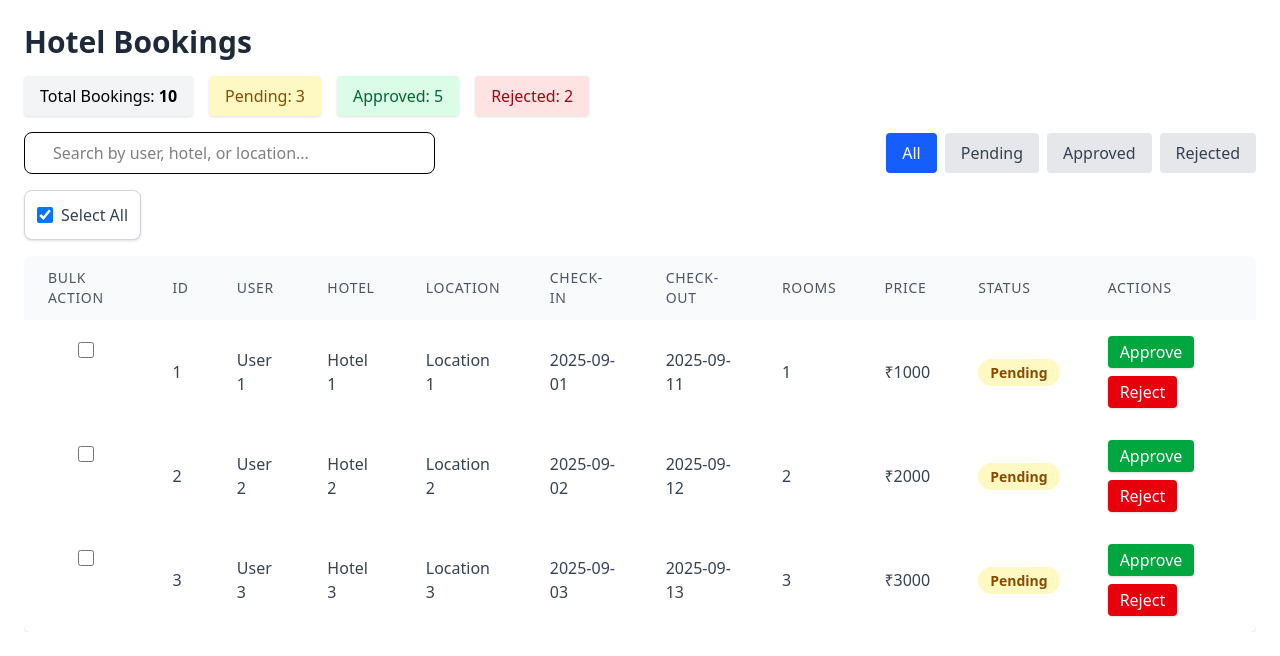
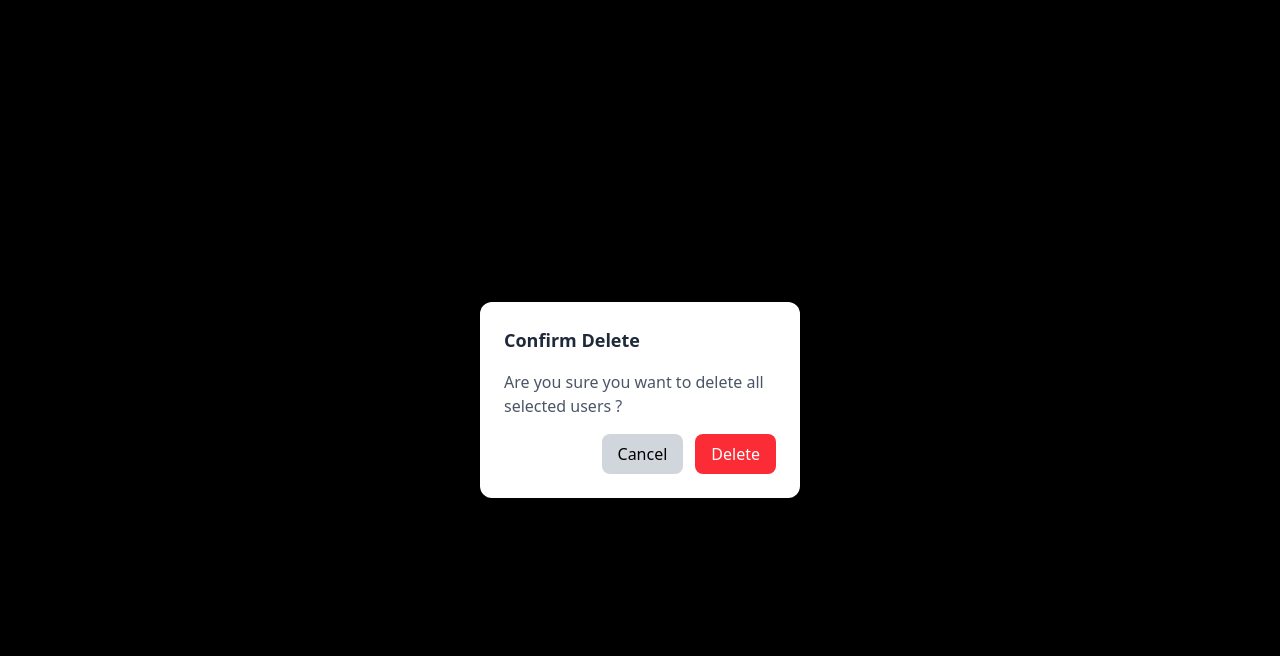
Before and after one commit to ravitharun/Hotel-booking-MERN, a React (Vite) app in the folder Client/Client/: page /Admin/Bookings in a window 1280 px wide. Both pictures are taken after a click on the label "Select All". Shown: the top 656 px of the page. Built offline with nearby package versions, Linux system fonts and the light colour scheme.

Commit message:
added the admin ui

```diff
--- a/Client/Client/src/Admin/Pages/BookingsAdming.jsx
+++ b/Client/Client/src/Admin/Pages/BookingsAdming.jsx
@@ -4,10 +4,19 @@ import { FaSearch } from "react-icons/fa";
 const BookingsAdminUI = () => {
   const [searchTerm, setSearchTerm] = useState("");
   const [filterStatus, setFilterStatus] = useState("All");
+  const [SelectAll, SetselectAll] = useState(false);
+  const [SingleSelect, SetSingleSelect] = useState(false);
+  const [TotalSelect, SetTotalselect] = useState(0);
+  // Sample booking counts
 
-  // Sample booking counts
+  const usershotel = [1, 2, 3];
   const totalBookings = 10;
   const statusCounts = { Pending: 3, Approved: 5, Rejected: 2 };
+  const ISSelect = (index) => {
+    let UsersId = usershotel.map((index) => index);
+    SetTotalselect(UsersId.length);
+    SetselectAll((prev) => !prev);
+  };
 
   return (
     <div className="p-6">
@@ -53,7 +62,7 @@ const BookingsAdminUI = () => {
         <div className="flex gap-2 flex-wrap">
           {["All", "Pending", "Approved", "Rejected"].map((status) => (
             <button
-              key={status}
+              key={status.id}
               onClick={() => setFilterStatus(status)}
               className={`px-4 py-2 rounded ${
                 filterStatus === status
@@ -67,19 +76,62 @@ const BookingsAdminUI = () => {
         </div>
       </div>
 
-      <div className="flex items-center gap-2 mb-4 p-3 border border-gray-300 rounded-lg bg-white shadow-sm w-max">
+      <div
+        className="flex items-center gap-2 mb-4 p-3 border border-gray-300 rounded-lg bg-white shadow-sm w-max"
+        onClick={() => ISSelect(status.id)}
+      >
         <input
           type="checkbox"
           id="selectAll"
           className="h-4 w-4 text-blue-600 border-gray-400 rounded focus:ring-blue-500"
+          checked={SelectAll}
         />
         <label
           htmlFor="selectAll"
           className="text-gray-700 font-medium cursor-pointer"
+          onClick={() => ISSelect(status.id)}
         >
           Select All
         </label>
       </div>
+      {SelectAll && (
+        <>
+          <div className="inline-block px-4 py-2 bg-blue-100 border border-blue-300 rounded-full text-blue-800 font-medium text-center">
+            <h3>
+              Total Selected: {TotalSelect} User{TotalSelect > 1 ? "s" : ""}
+            </h3>
+          </div>
+          <br />
+
+          <div className="absolute inset-0 flex items-center justify-center bg-black bg-opacity-40">
+            <div className="bg-white p-6 rounded-xl shadow-lg space-y-4 w-80">
+              <h2 className="text-lg font-bold text-gray-800">
+                Confirm Delete
+              </h2>
+              <p className="text-gray-600">
+                Are you sure you want to delete all selected users
+                {TotalSelect.length > 1 ? "s" : ""} ?
+              </p>
+              <div className="flex justify-end space-x-3">
+                <button
+                  className="px-4 py-2 bg-gray-300 rounded-lg hover:bg-gray-400"
+                  onClick={() => ISSelect(status.id)}
+                >
+                  Cancel
+                </button>
+                <button
+                  className="px-4 py-2 bg-red-500 text-white rounded-lg hover:bg-red-600"
+                  onClick={() =>
+                    alert("calling the api for the delete /delete")
+                  }
+                >
+                  Delete
+                </button>
+              </div>
+            </div>
+          </div>
+        </>
+      )}
 
       {/* Booking Table */}
       <div className="overflow-x-auto">
@@ -109,15 +161,19 @@ const BookingsAdminUI = () => {
             </tr>
           </thead>
           <tbody>
-            {[1, 2, 3].map((id) => (
+            {usershotel.map((id) => (
               <tr
                 key={id}
                 className={`transition-all duration-200 bg-white hover:bg-gray-100`}
               >
                 <td className="px-6 py-4 flex justify-center items-center">
-                  <input type="checkbox" className="h-4 w-4" />
+                  <input
+                    type="checkbox"
+                    className="h-4 w-4"
+                    checked={SelectAll}
+                    onClick={() => ISSelect(id)}
+                  />
                 </td>
-
                 <td className="px-6 py-4 font-medium text-gray-700">{id}</td>
                 <td className="px-6 py-4 text-gray-700">User {id}</td>
                 <td className="px-6 py-4 text-gray-700">Hotel {id}</td>
@@ -145,6 +201,7 @@ const BookingsAdminUI = () => {
         </table>
       </div>
     </div>
+    // {sele}
   );
 };
 
```
